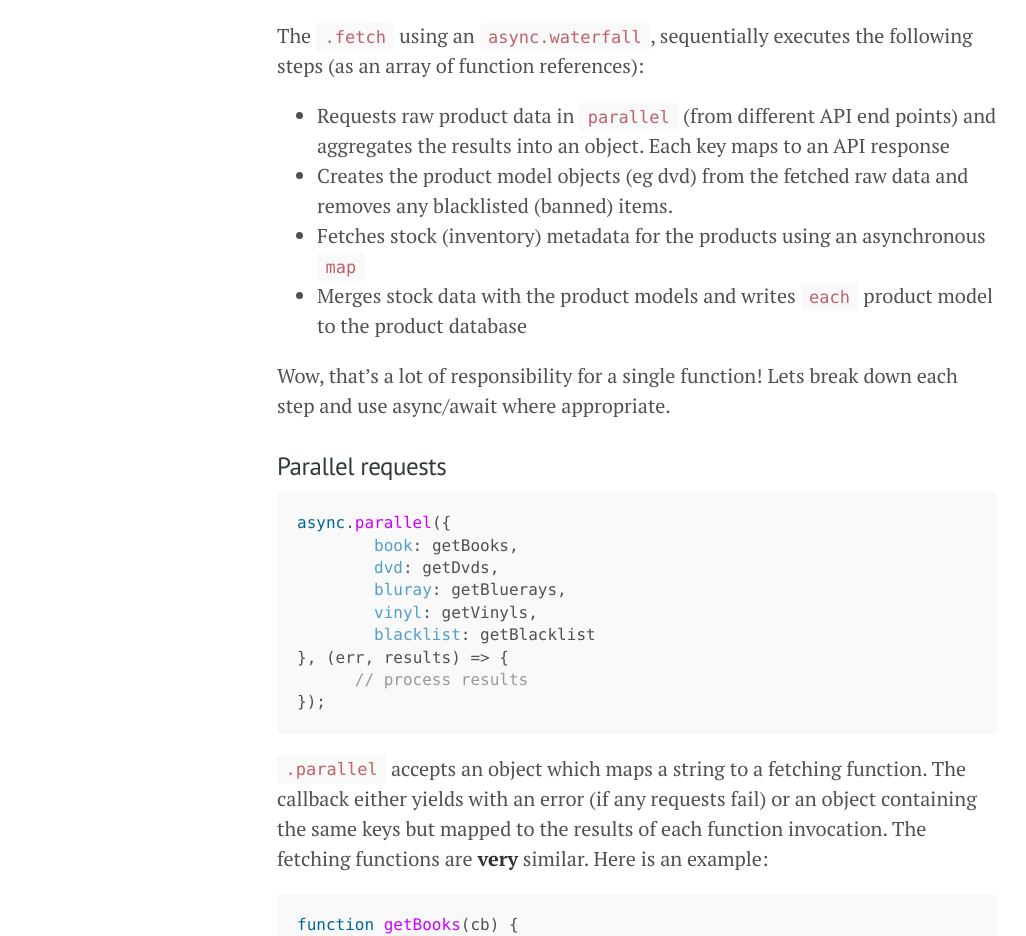
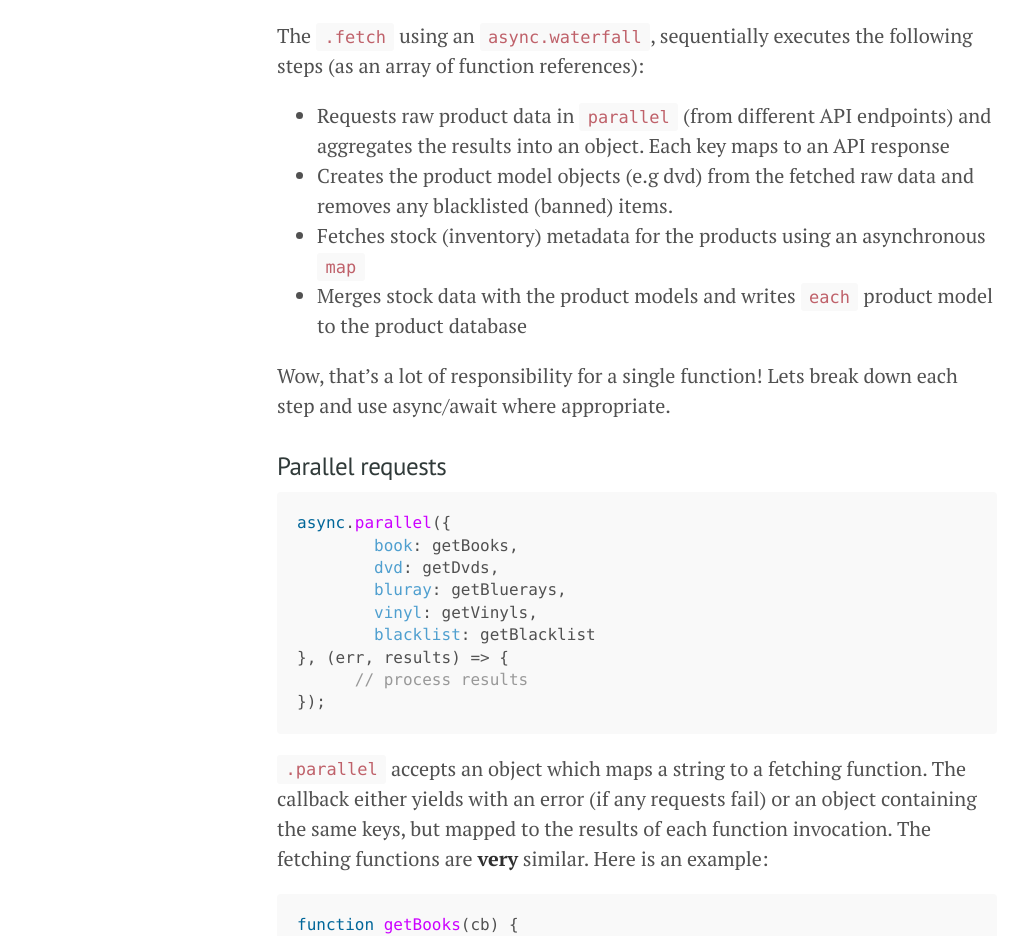
Before and after one commit to refactoring-by-example/refactoringbyexample.com, a Jekyll site: the page built from _posts/2018-03-22-moving-on-from-callbacks.md, in a window 1280 px wide and 1400 px high, scrolled down 1882 px. Shown: the part 158-1094 px from the top of the window, without its empty margins (3-1029 px from the left). Built offline with Jekyll 4.4.1, drawn with Linux system fonts in a browser that asks for light colours; comment, search, counter and statistics services are not loaded; some of the changed text lies outside the part shown.

Commit message:
Update 2018-03-22-moving-on-from-callbacks.md

````diff
--- a/_posts/2018-03-22-moving-on-from-callbacks.md
+++ b/_posts/2018-03-22-moving-on-from-callbacks.md
@@ -68,8 +68,8 @@ module.exports.fetch = (cb) => {
 Refactoring code like this can be tricky because it contains serveral async `patterns`. To simplify the refactor, it's useful to break down the logic into steps and identify any patterns.
 
 The `.fetch` using an `async.waterfall`, sequentially executes the following steps (as an array of function references):
- * Requests raw product data in `parallel` (from different API end points) and aggregates the results into an object. Each key maps to an API response
- * Creates the product model objects (eg dvd) from the fetched raw data and removes any blacklisted (banned) items.
+ * Requests raw product data in `parallel` (from different API endpoints) and aggregates the results into an object. Each key maps to an API response
+ * Creates the product model objects (e.g dvd) from the fetched raw data and removes any blacklisted (banned) items.
  * Fetches stock (inventory) metadata for the products using an asynchronous `map`
  * Merges stock data with the product models and writes `each` product model to the product database
 
@@ -88,7 +88,7 @@ async.parallel({
 });
 ```
 
-`.parallel` accepts an object which maps a string to a fetching function. The callback either yields with an error (if any requests fail) or an object containing the same keys but mapped to the results of each function invocation. The fetching functions are **very** similar. Here is an example:
+`.parallel` accepts an object which maps a string to a fetching function. The callback either yields with an error (if any requests fail) or an object containing the same keys, but mapped to the results of each function invocation. The fetching functions are **very** similar. Here is an example:
 
 ```js
 function getBooks(cb) {
````
Also changed, not shown: other parts of _posts/2018-03-22-moving-on-from-callbacks.md (+16 -15 lines).
